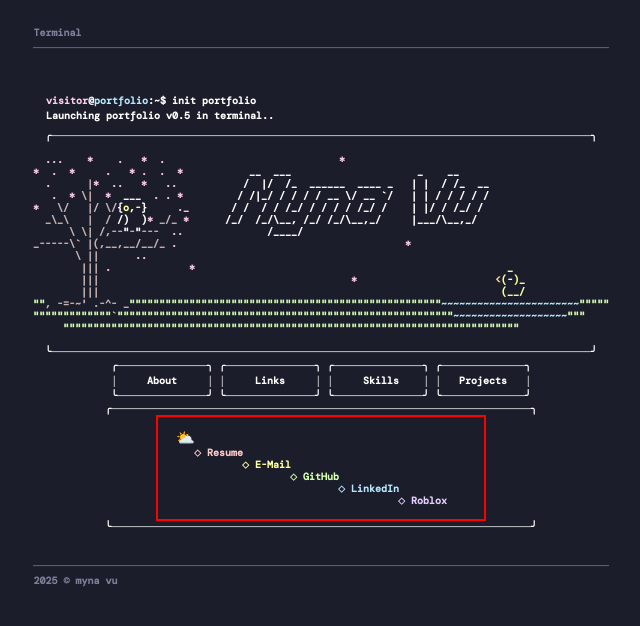
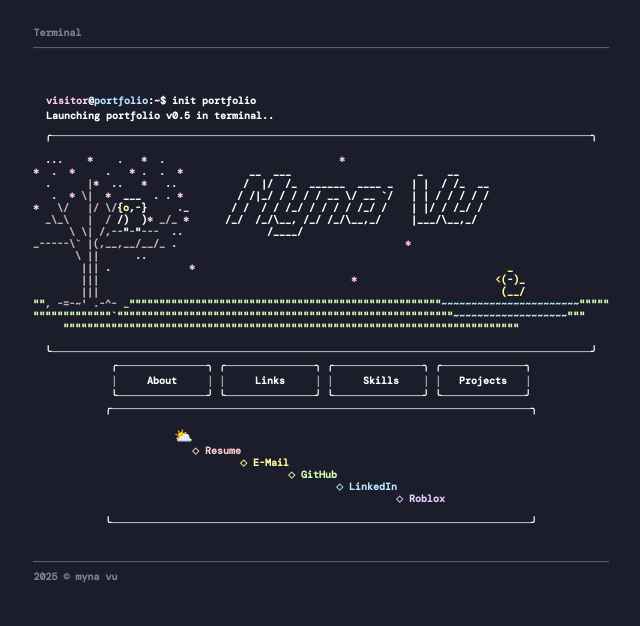
Before and after one commit to mynavu/portfoliov5, a React (Vite) app: page / in a window 1280 px wide. Both pictures are taken after a click on the element "Links". Shown: the top 626 px of the page, without its empty margins (319-959 px from the left). Built offline with nearby package versions, Linux system fonts and the light colour scheme; a web font is replaced by a local one.

Commit message:
remove border

```diff
--- a/src/index.css
+++ b/src/index.css
@@ -78,7 +78,6 @@ body, html {
 .smallest {
   width: 330px;
   margin: auto;
-  border: red solid 2px;
 }
 
 a {
```
